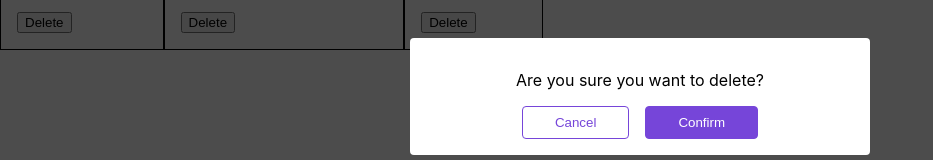
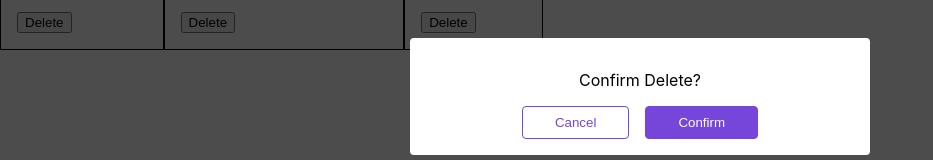
Before and after one commit to SethDimmer123/react-cc, a React (Create React App) app: page / in a window 1280 px wide. Shown: the part 162-322 px from the top of the page, without its empty margins (0-933 px from the left). Built offline with nearby package versions, Linux system fonts and the light colour scheme.

Commit message:
initial commit

```diff
--- a/src/App.jsx
+++ b/src/App.jsx
@@ -20,7 +20,7 @@ function App() {
       <Todo title ="Finish the Interview section"/>
       <Todo title ="Land 100k job"/>
       </div>
-      <Modal title ="Are you sure you want to delete?" />
+      <Modal title ="Confirm Delete?" />
 
     </>
   );
```
